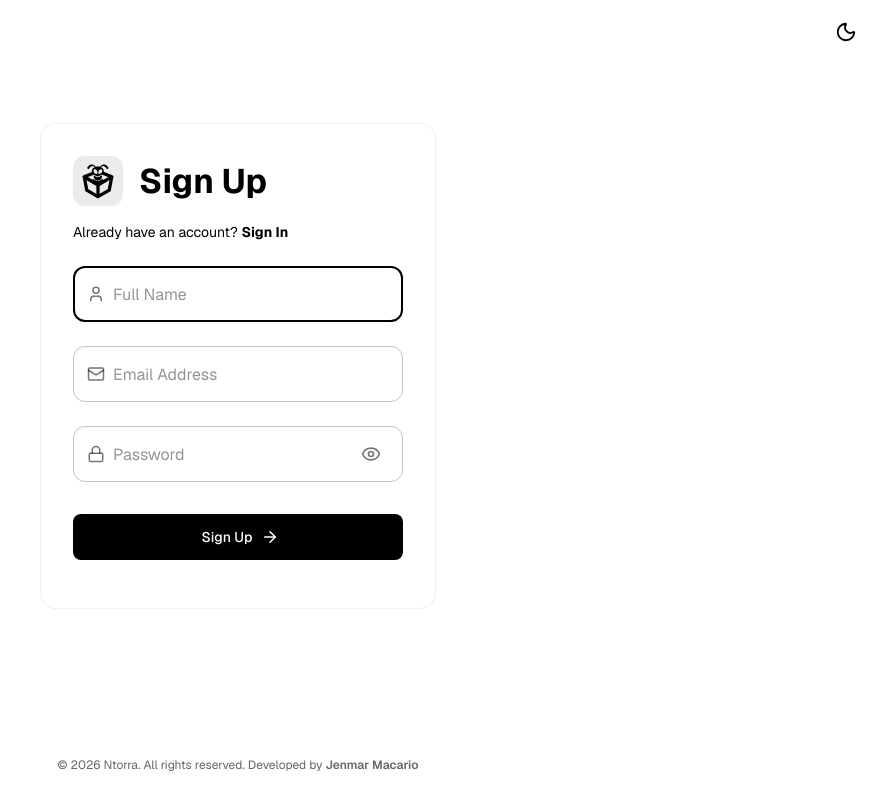
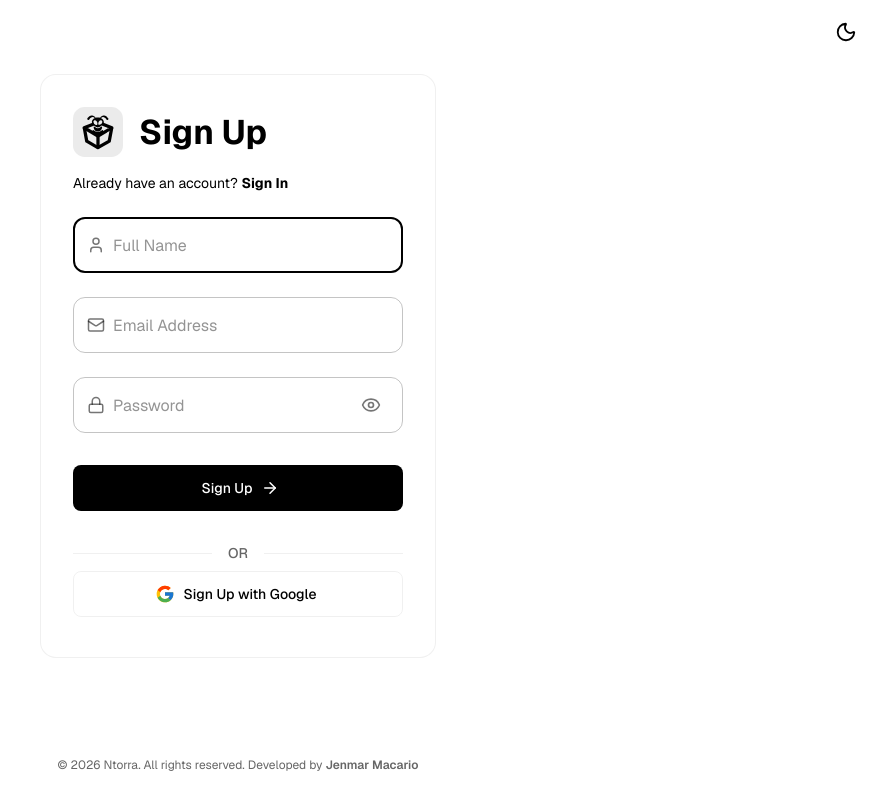
Before and after one commit to macariojenmar/property-expense-tracker, a Next.js app: page /signup in a window 1280 px wide. Shown: the whole page, without its empty margins (402-1280 px from the left). Built offline with nearby package versions, Linux system fonts and the light colour scheme; no server answers; what @mui/material-nextjs would draw is missing.

Commit message:
login with google

```diff
--- a/src/app/api/auth/[...nextauth]/route.ts
+++ b/src/app/api/auth/[...nextauth]/route.ts
@@ -1,5 +1,6 @@
 import NextAuth, { NextAuthOptions, DefaultSession } from "next-auth";
 import CredentialsProvider from "next-auth/providers/credentials";
+import GoogleProvider from "next-auth/providers/google";
 import { PrismaAdapter } from "@next-auth/prisma-adapter";
 import prisma from "@/lib/prisma";
 import bcrypt from "bcryptjs";
@@ -36,6 +37,11 @@
 export const authOptions: NextAuthOptions = {
   adapter: PrismaAdapter(prisma) as any,
   providers: [
+    GoogleProvider({
+      clientId: process.env.GOOGLE_CLIENT_ID as string,
+      clientSecret: process.env.GOOGLE_CLIENT_SECRET as string,
+      allowDangerousEmailAccountLinking: true,
+    }),
     CredentialsProvider({
       name: "credentials",
       credentials: {
@@ -89,6 +95,41 @@
     signIn: "/login",
   },
   callbacks: {
+    async signIn({ user, account }) {
+      if (account?.provider === "google") {
+        if (!user.email) return false;
+
+        let dbUser = await prisma.user.findUnique({
+          where: { email: user.email },
+        });
+
+        if (!dbUser) {
+          const settings = await prisma.platformSetting.findUnique({
+            where: { id: "default" },
+          });
+          const trialDays = settings?.trialPeriodDays || 7;
+          const expiredAt = new Date();
+          expiredAt.setDate(expiredAt.getDate() + trialDays);
+
+          dbUser = await prisma.user.create({
+            data: {
+              email: user.email,
+              name: user.name,
+              image: user.image,
+              status: "ACTIVE",
+              accountType: "TRIAL",
+              expiredAt,
+              emailVerified: new Date(),
+            },
+          });
+        }
+
+        if (dbUser.status !== "ACTIVE") {
+          return "/login?error=account_disabled";
+        }
+      }
+      return true;
+    },
     async session({ session, token }) {
       if (token && session.user) {
         session.user.id = token.sub as string;
--- a/src/components/auth/LoginForm.tsx
+++ b/src/components/auth/LoginForm.tsx
@@ -23,6 +23,15 @@
 import ThemeSwitch from "@/components/layout/ThemeSwitch";
 import { ArrowRight, Eye, EyeOff, Lock, Mail } from "lucide-react";
 import toast from "react-hot-toast";
+
+const GoogleIcon = () => (
+  <svg xmlns="http://www.w3.org/2000/svg" width="20" height="20" viewBox="0 0 48 48">
+    <path fill="#FFC107" d="M43.611,20.083H42V20H24v8h11.303c-1.649,4.657-6.08,8-11.303,8c-6.627,0-12-5.373-12-12c0-6.627,5.373-12,12-12c3.059,0,5.842,1.154,7.961,3.039l5.657-5.657C34.046,6.053,29.268,4,24,4C12.955,4,4,12.955,4,24c0,11.045,8.955,20,20,20c11.045,0,20-8.955,20-20C44,22.659,43.862,21.35,43.611,20.083z"/>
+    <path fill="#FF3D00" d="M6.306,14.691l6.571,4.819C14.655,15.108,18.961,12,24,12c3.059,0,5.842,1.154,7.961,3.039l5.657-5.657C34.046,6.053,29.268,4,24,4C16.318,4,9.656,8.337,6.306,14.691z"/>
+    <path fill="#4CAF50" d="M24,44c5.166,0,9.86-1.977,13.409-5.192l-6.19-5.238C29.211,35.091,26.715,36,24,36c-5.202,0-9.619-3.317-11.283-7.946l-6.522,5.025C9.505,39.556,16.227,44,24,44z"/>
+    <path fill="#1976D2" d="M43.611,20.083H42V20H24v8h11.303c-0.792,2.237-2.231,4.166-4.087,5.571c0.001-0.001,0.002-0.001,0.003-0.002l6.19,5.238C36.971,39.205,44,34,44,24C44,22.659,43.862,21.35,43.611,20.083z"/>
+  </svg>
+);
 
 function LoginFormContent() {
   const router = useRouter();
@@ -214,6 +223,22 @@
                 {loading ? "Signing In" : "Sign In"}
               </Button>
             </form>
+
+            <Box sx={{ mt: 2, mb: 1, display: 'flex', alignItems: 'center' }}>
+              <Box sx={{ flex: 1, height: '1px', bgcolor: 'divider' }} />
+              <Typography variant="body2" sx={{ mx: 2, color: 'text.secondary', fontWeight: 500 }}>OR</Typography>
+              <Box sx={{ flex: 1, height: '1px', bgcolor: 'divider' }} />
+            </Box>
+
+            <Button
+              fullWidth
+              variant="outlined"
+              onClick={() => signIn("google", { callbackUrl: "/dashboard" })}
+              startIcon={<GoogleIcon />}
+              sx={{ py: 1.2, mb: 1, borderColor: 'divider', color: 'text.primary', '&:hover': { borderColor: 'primary.main', bgcolor: 'action.hover' } }}
+            >
+              Continue with Google
+            </Button>
           </Paper>
         </Container>
       </Box>
--- a/src/components/auth/SignUpForm.tsx
+++ b/src/components/auth/SignUpForm.tsx
@@ -22,6 +22,16 @@
 import Footer from "@/components/layout/Footer";
 import ThemeSwitch from "@/components/layout/ThemeSwitch";
 import { ArrowRight, Eye, EyeOff, Lock, Mail, User } from "lucide-react";
+import { signIn } from "next-auth/react";
+
+const GoogleIcon = () => (
+  <svg xmlns="http://www.w3.org/2000/svg" width="20" height="20" viewBox="0 0 48 48">
+    <path fill="#FFC107" d="M43.611,20.083H42V20H24v8h11.303c-1.649,4.657-6.08,8-11.303,8c-6.627,0-12-5.373-12-12c0-6.627,5.373-12,12-12c3.059,0,5.842,1.154,7.961,3.039l5.657-5.657C34.046,6.053,29.268,4,24,4C12.955,4,4,12.955,4,24c0,11.045,8.955,20,20,20c11.045,0,20-8.955,20-20C44,22.659,43.862,21.35,43.611,20.083z"/>
+    <path fill="#FF3D00" d="M6.306,14.691l6.571,4.819C14.655,15.108,18.961,12,24,12c3.059,0,5.842,1.154,7.961,3.039l5.657-5.657C34.046,6.053,29.268,4,24,4C16.318,4,9.656,8.337,6.306,14.691z"/>
+    <path fill="#4CAF50" d="M24,44c5.166,0,9.86-1.977,13.409-5.192l-6.19-5.238C29.211,35.091,26.715,36,24,36c-5.202,0-9.619-3.317-11.283-7.946l-6.522,5.025C9.505,39.556,16.227,44,24,44z"/>
+    <path fill="#1976D2" d="M43.611,20.083H42V20H24v8h11.303c-0.792,2.237-2.231,4.166-4.087,5.571c0.001-0.001,0.002-0.001,0.003-0.002l6.19,5.238C36.971,39.205,44,34,44,24C44,22.659,43.862,21.35,43.611,20.083z"/>
+  </svg>
+);
 
 export default function SignUpForm() {
   const router = useRouter();
@@ -193,6 +203,22 @@
                 {pending ? "Creating Account..." : "Sign Up"}
               </Button>
             </Box>
+
+            <Box sx={{ mt: 2, mb: 1, display: 'flex', alignItems: 'center' }}>
+              <Box sx={{ flex: 1, height: '1px', bgcolor: 'divider' }} />
+              <Typography variant="body2" sx={{ mx: 2, color: 'text.secondary', fontWeight: 500 }}>OR</Typography>
+              <Box sx={{ flex: 1, height: '1px', bgcolor: 'divider' }} />
+            </Box>
+
+            <Button
+              fullWidth
+              variant="outlined"
+              onClick={() => signIn("google", { callbackUrl: "/dashboard" })}
+              startIcon={<GoogleIcon />}
+              sx={{ py: 1.2, mb: 1, borderColor: 'divider', color: 'text.primary', '&:hover': { borderColor: 'primary.main', bgcolor: 'action.hover' } }}
+            >
+              Sign Up with Google
+            </Button>
           </Paper>
         </Container>
       </Box>
--- a/src/lib/actions/auth.ts
+++ b/src/lib/actions/auth.ts
@@ -21,7 +21,10 @@
   success?: boolean;
 } | null;
 
-export async function signUp(prevState: SignUpState, formData: FormData): Promise<SignUpState> {
+export async function signUp(
+  prevState: SignUpState,
+  formData: FormData,
+): Promise<SignUpState> {
   const name = formData.get("name") as string;
   const email = formData.get("email") as string;
   const password = formData.get("password") as string;
@@ -60,7 +63,7 @@
         email,
         password: hashedPassword,
         accountType: "TRIAL",
-        status: "PENDING",
+        status: "ACTIVE",
         expiredAt,
       },
     });
```
Also changed, not shown: 1 other file (tests, documents, lock files or other folders).
